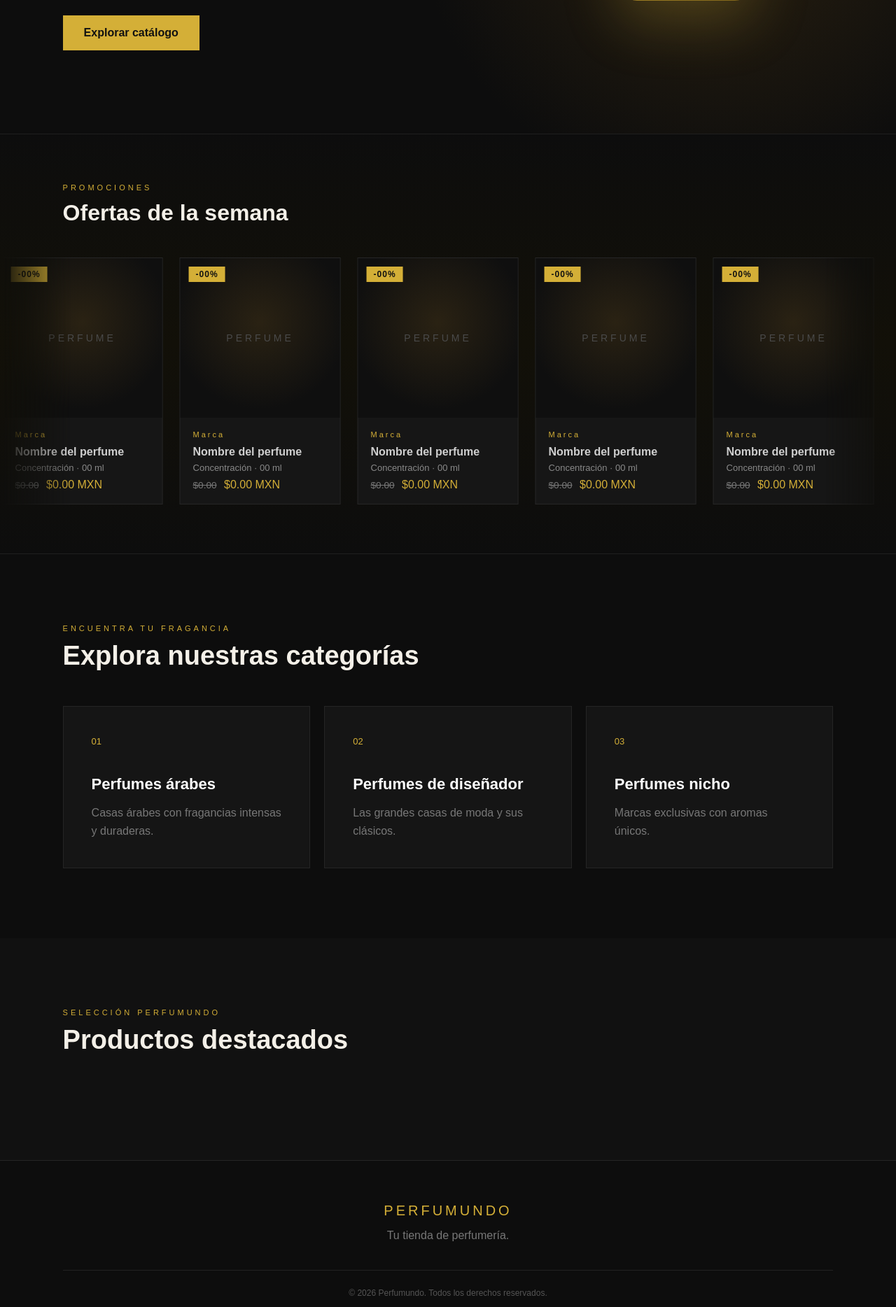
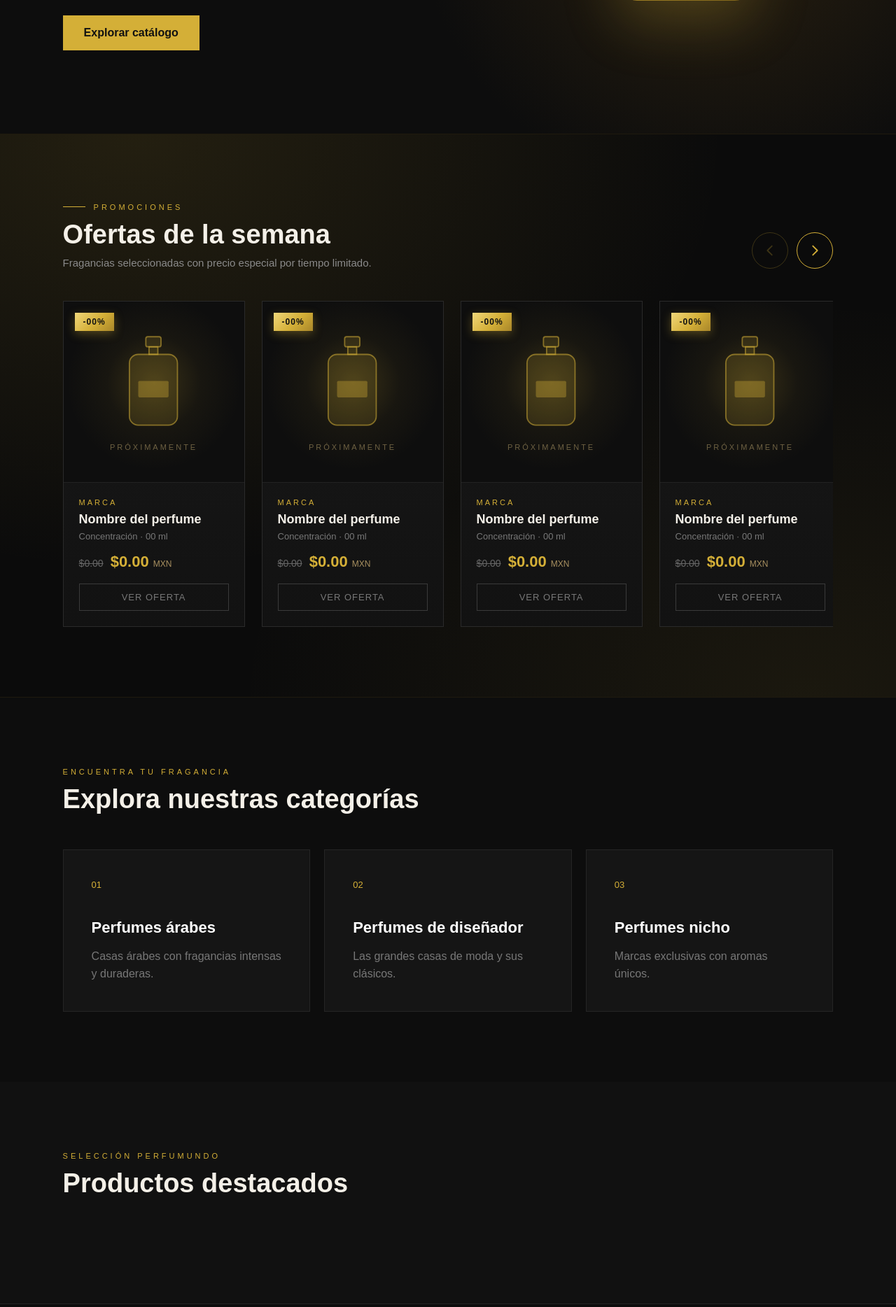
Before and after one commit to Vikey471/Perfumundo, a Django app: page / in a window 1280 px wide. Shown: the part 569-2437 px from the top of the page at 70% size. Run offline with Django 5.2, Linux system fonts and the light colour scheme; data that the repository does not hold is empty.

Commit message:
Promociones en fila con flechas y difuminado más visible
- La cinta automática pasa a ser una fila horizontal con flechas
- Tarjetas decoradas: insignia dorada, frasco ilustrado, precio y botón
- Difuminado con desenfoque más marcado, también en el encabezado principal
- CSS y JS con ?v= para que el navegador no use una copia vieja en caché

Co-Authored-By: Claude Opus 5.5 <noreply@anthropic.com>

```diff
--- a/tienda/context_processors.py
+++ b/tienda/context_processors.py
@@ -1,6 +1,23 @@
+from pathlib import Path
+
 from .carrito import CLAVE_SESION
 from .models import Marca
 from .precios import porcentaje_descuento
+
+
+_ESTATICOS = [
+    Path(__file__).resolve().parent / 'static' / 'tienda' / 'css' / 'estilos.css',
+    Path(__file__).resolve().parent / 'static' / 'tienda' / 'js' / 'animaciones.js',
+]
+
+
+def _version_estaticos():
+    """Cambia cada vez que se edita el CSS o el JS, para que el navegador
+    no siga usando una copia vieja guardada en caché."""
+    try:
+        return int(max(p.stat().st_mtime for p in _ESTATICOS))
+    except OSError:
+        return 0
 
 
 def tienda(request):
@@ -11,4 +28,5 @@ def tienda(request):
         'categorias_menu': Marca.Categoria.choices,
         'carrito_cantidad': sum(carrito.values()),
         'descuento_cliente': porcentaje_descuento(request.user),
+        'version_estaticos': _version_estaticos(),
     }
--- a/tienda/static/tienda/css/estilos.css
+++ b/tienda/static/tienda/css/estilos.css
@@ -1277,31 +1277,22 @@ footer p {
    ANIMACIONES DE DIFUMINADO
 ========================= */
 
-/* Toda la página entra con un difuminado suave */
-body {
-    animation: pagina-entra 0.7s ease-out both;
-}
-
-@keyframes pagina-entra {
-    from { opacity: 0; }
-    to   { opacity: 1; }
-}
-
-/* Elementos que aparecen al hacer scroll (los marca animaciones.js).
+/* Elementos que aparecen al cargar y al hacer scroll (los marca animaciones.js).
    Se usa "translate" y no "transform" para no chocar con los efectos hover. */
 .reveal {
     opacity: 0;
+    filter: blur(14px);
 }
 
 .reveal.is-visible {
-    animation: difuminar-entrada 0.9s cubic-bezier(0.22, 1, 0.36, 1) var(--reveal-delay, 0ms) both;
+    animation: difuminar-entrada 1.2s cubic-bezier(0.22, 1, 0.36, 1) var(--reveal-delay, 0ms) both;
 }
 
 @keyframes difuminar-entrada {
     from {
         opacity: 0;
-        filter: blur(10px);
-        translate: 0 28px;
+        filter: blur(14px);
+        translate: 0 34px;
     }
     to {
         opacity: 1;
@@ -1331,138 +1322,273 @@ body {
 }
 
 /* =========================
-   CINTA DE PROMOCIONES
-========================= */
-
-.promo-strip {
-    padding: 70px 0 30px;
-    border-top: 1px solid #1f1f1f;
-    border-bottom: 1px solid #1f1f1f;
-    background: linear-gradient(180deg, #0d0d0d 0%, #121008 50%, #0d0d0d 100%);
-}
-
-.promo-strip-heading {
-    padding: 0 7%;
-    margin-bottom: 35px;
-}
-
-.promo-strip-heading p {
+   PROMOCIONES (FILA CON FLECHAS)
+========================= */
+
+.promo-section {
+    position: relative;
+    padding: 90px 7% 80px;
+    overflow: hidden;
+    background:
+        radial-gradient(ellipse at 15% 0%, rgba(212, 175, 55, 0.12), transparent 55%),
+        radial-gradient(ellipse at 90% 100%, rgba(212, 175, 55, 0.08), transparent 50%),
+        #0b0b0b;
+    border-top: 1px solid #1f1a0e;
+    border-bottom: 1px solid #1f1a0e;
+}
+
+.promo-header {
+    display: flex;
+    align-items: flex-end;
+    justify-content: space-between;
+    gap: 30px;
+    margin-bottom: 40px;
+}
+
+.promo-kicker {
+    display: inline-flex;
+    align-items: center;
+    gap: 12px;
     color: #d4af37;
     font-size: 11px;
     letter-spacing: 4px;
     margin-bottom: 12px;
 }
 
-.promo-strip-heading h2 {
-    font-size: 32px;
-}
-
-.promo-viewport {
-    display: flex;
-    overflow: hidden;
-    padding: 10px 0 40px;
-    /* Los bordes se desvanecen para que la cinta "entre" y "salga" suave */
-    -webkit-mask-image: linear-gradient(90deg, transparent, #000 8%, #000 92%, transparent);
-    mask-image: linear-gradient(90deg, transparent, #000 8%, #000 92%, transparent);
-}
-
-.promo-track {
+.promo-kicker::before {
+    content: "";
+    width: 32px;
+    height: 1px;
+    background: #d4af37;
+}
+
+.promo-header h2 {
+    font-size: 38px;
+    margin-bottom: 10px;
+}
+
+.promo-subtitle {
+    color: #8a8a8a;
+    font-size: 15px;
+}
+
+.promo-arrows {
+    display: flex;
+    gap: 12px;
+    flex-shrink: 0;
+}
+
+.promo-arrow {
+    width: 52px;
+    height: 52px;
+    display: grid;
+    place-items: center;
+    border-radius: 50%;
+    border: 1px solid #d4af37;
+    background: transparent;
+    color: #d4af37;
+    cursor: pointer;
+    transition: background 0.3s, color 0.3s, opacity 0.3s, transform 0.3s;
+}
+
+.promo-arrow svg {
+    width: 22px;
+    height: 22px;
+    fill: none;
+    stroke: currentColor;
+    stroke-width: 2;
+    stroke-linecap: round;
+    stroke-linejoin: round;
+}
+
+.promo-arrow:hover:not(:disabled) {
+    background: #d4af37;
+    color: #111;
+    transform: scale(1.06);
+}
+
+.promo-arrow:disabled {
+    opacity: 0.25;
+    cursor: default;
+}
+
+.promo-row {
     display: flex;
     gap: 24px;
-    padding-right: 24px;
     list-style: none;
-    flex-shrink: 0;
-    animation: cinta-avanza 40s linear infinite;
-}
-
-.promo-viewport:hover .promo-track {
-    animation-play-state: paused;
-}
-
-@keyframes cinta-avanza {
-    from { transform: translateX(0); }
-    to   { transform: translateX(-100%); }
+    overflow-x: auto;
+    scroll-snap-type: x mandatory;
+    scroll-behavior: smooth;
+    padding: 6px 2px 20px;
+    scrollbar-width: none;
+}
+
+.promo-row::-webkit-scrollbar {
+    display: none;
 }
 
 .promo-card {
     position: relative;
-    width: 230px;
-    flex-shrink: 0;
-    background: #161616;
-    border: 1px solid #262626;
+    flex: 0 0 260px;
+    scroll-snap-align: start;
+    background: linear-gradient(180deg, #181818 0%, #121212 100%);
+    border: 1px solid #2a2a2a;
+    overflow: hidden;
     transition: border-color 0.4s, box-shadow 0.4s, transform 0.4s;
 }
 
+.promo-card::after {
+    /* línea dorada que se ilumina arriba de la tarjeta */
+    content: "";
+    position: absolute;
+    top: 0;
+    left: 0;
+    right: 0;
+    height: 2px;
+    background: linear-gradient(90deg, transparent, #d4af37, transparent);
+    opacity: 0;
+    transition: opacity 0.4s;
+}
+
 .promo-card:hover {
-    border-color: #d4af37;
-    box-shadow: 0 10px 35px rgba(212, 175, 55, 0.15);
-    transform: translateY(-5px);
+    border-color: rgba(212, 175, 55, 0.6);
+    box-shadow: 0 18px 45px rgba(0, 0, 0, 0.5), 0 0 30px rgba(212, 175, 55, 0.12);
+    transform: translateY(-6px);
+}
+
+.promo-card:hover::after {
+    opacity: 1;
 }
 
 .promo-badge {
     position: absolute;
-    top: 12px;
-    left: 12px;
-    padding: 4px 10px;
-    background: #d4af37;
+    top: 16px;
+    left: 16px;
+    z-index: 1;
+    padding: 6px 12px;
+    background: linear-gradient(135deg, #f0d77a, #d4af37 55%, #a8862a);
     color: #111;
     font-size: 12px;
     font-weight: bold;
     letter-spacing: 1px;
-    z-index: 1;
+    box-shadow: 0 4px 14px rgba(212, 175, 55, 0.35);
 }
 
 .promo-image {
+    position: relative;
     aspect-ratio: 1 / 1;
     display: flex;
+    flex-direction: column;
     align-items: center;
     justify-content: center;
+    gap: 14px;
     background:
-        radial-gradient(circle at 50% 40%, #2a2213 0%, #0f0f0f 70%);
-    color: #4a4a4a;
+        radial-gradient(circle at 50% 45%, rgba(212, 175, 55, 0.22) 0%, rgba(212, 175, 55, 0.05) 35%, transparent 65%),
+        #0e0e0e;
+}
+
+.promo-bottle {
+    width: 42%;
+    fill: rgba(212, 175, 55, 0.14);
+    stroke: rgba(212, 175, 55, 0.55);
+    stroke-width: 2;
+    transition: transform 0.6s ease;
+}
+
+.promo-bottle-label {
+    fill: rgba(212, 175, 55, 0.35);
+    stroke: none;
+}
+
+.promo-card:hover .promo-bottle {
+    transform: translateY(-6px) scale(1.05);
+}
+
+.promo-soon {
+    color: #6f6243;
+    font-size: 11px;
+    letter-spacing: 3px;
+    text-transform: uppercase;
+}
+
+.promo-info {
+    padding: 22px;
+    border-top: 1px solid #222;
+}
+
+.promo-brand {
+    color: #d4af37;
+    font-size: 11px;
+    letter-spacing: 3px;
+    text-transform: uppercase;
+    margin-bottom: 8px;
+}
+
+.promo-info h3 {
+    font-size: 18px;
+    margin-bottom: 6px;
+    color: #f4f0e8;
+}
+
+.promo-meta {
+    color: #777;
+    font-size: 13px;
+    margin-bottom: 16px;
+}
+
+.promo-price-row {
+    display: flex;
+    align-items: baseline;
+    gap: 10px;
+    margin-bottom: 18px;
+}
+
+.promo-price-old {
+    color: #666;
     font-size: 14px;
-    letter-spacing: 4px;
-}
-
-.promo-info {
-    padding: 18px;
-}
-
-.promo-info h3 {
-    font-size: 16px;
-    margin-bottom: 6px;
-    color: #cfcfcf;
+    text-decoration: line-through;
 }
 
 .promo-price {
     color: #d4af37;
-    font-size: 16px;
-}
-
-@media (max-width: 600px) {
+    font-size: 22px;
+    font-weight: bold;
+}
+
+.promo-price small {
+    font-size: 12px;
+    font-weight: normal;
+    color: #a89060;
+}
+
+.promo-button {
+    display: block;
+    padding: 11px;
+    text-align: center;
+    border: 1px solid #3a3a3a;
+    color: #777;
+    font-size: 13px;
+    letter-spacing: 1px;
+    text-transform: uppercase;
+    transition: border-color 0.3s, color 0.3s;
+}
+
+.promo-card:hover .promo-button {
+    border-color: #d4af37;
+    color: #d4af37;
+}
+
+@media (max-width: 700px) {
+    .promo-header {
+        flex-direction: column;
+        align-items: flex-start;
+    }
+
+    .promo-header h2 {
+        font-size: 28px;
+    }
+
     .promo-card {
-        width: 180px;
-    }
-
-    .promo-strip-heading h2 {
-        font-size: 26px;
-    }
-}
-
-/* Respeta a quien pide menos movimiento en su sistema */
-@media (prefers-reduced-motion: reduce) {
-    body,
-    .reveal,
-    .reveal.is-visible {
-        animation: none;
-        opacity: 1;
-    }
-
-    .promo-viewport {
-        overflow-x: auto;
-    }
-
-    .promo-track {
-        animation: none;
-    }
-}
+        flex-basis: 78%;
+    }
+}
--- a/tienda/static/tienda/js/animaciones.js
+++ b/tienda/static/tienda/js/animaciones.js
@@ -1,15 +1,23 @@
 /*
  * Animaciones de Perfumundo.
- * Los elementos aparecen con un difuminado suave cuando entran en pantalla.
- * Si el visitante pidió "reducir movimiento" en su sistema, no se anima nada.
+ *  1. Difuminado: los elementos aparecen desenfocados y se aclaran al entrar
+ *     en pantalla (al cargar y al hacer scroll).
+ *  2. Promociones: fila horizontal que se recorre con flechas.
  */
 (function () {
     'use strict';
 
+    /* ---------- 1. Difuminado al aparecer ---------- */
+
     const SELECTORES = [
+        '.hero-small',
+        '.hero h1',
+        '.hero-description',
+        '.hero-button',
+        '.hero-image',
         '.section-heading',
-        '.hero-content',
-        '.hero-image',
+        '.promo-header',
+        '.promo-card',
         '.category-card',
         '.product-card',
         '.category-filters',
@@ -21,24 +29,19 @@
         '.account-form',
         '.account-status',
         '.order-summary',
-        '.order-card',
-        '.promo-strip'
+        '.order-card'
     ];
 
-    const reducirMovimiento = window.matchMedia('(prefers-reduced-motion: reduce)').matches;
     const elementos = document.querySelectorAll(SELECTORES.join(','));
 
-    if (reducirMovimiento || !('IntersectionObserver' in window)) {
-        return;
-    }
-
-    // Escalona los elementos que aparecen juntos (tarjetas de una misma fila).
+    if ('IntersectionObserver' in window) {
+        // Escalona los elementos hermanos (tarjetas de una misma fila).
         const contadorPorPadre = new Map();
         elementos.forEach(function (el) {
             const padre = el.parentElement;
             const n = contadorPorPadre.get(padre) || 0;
             contadorPorPadre.set(padre, n + 1);
-        el.style.setProperty('--reveal-delay', Math.min(n, 6) * 90 + 'ms');
+            el.style.setProperty('--reveal-delay', Math.min(n, 6) * 120 + 'ms');
             el.classList.add('reveal');
         });
 
@@ -49,7 +52,42 @@
                     observador.unobserve(entrada.target);
                 }
             });
-    }, { threshold: 0.12, rootMargin: '0px 0px -40px 0px' });
+        }, { threshold: 0.15, rootMargin: '0px 0px -60px 0px' });
 
         elementos.forEach(function (el) { observador.observe(el); });
+    }
+
+    /* ---------- 2. Promociones con flechas ---------- */
+
+    document.querySelectorAll('.promo-section').forEach(function (seccion) {
+        const fila = seccion.querySelector('[data-promo-row]');
+        const anterior = seccion.querySelector('[data-promo-prev]');
+        const siguiente = seccion.querySelector('[data-promo-next]');
+        if (!fila || !anterior || !siguiente) { return; }
+
+        function paso() {
+            const tarjeta = fila.querySelector('.promo-card');
+            if (!tarjeta) { return fila.clientWidth; }
+            const gap = parseFloat(getComputedStyle(fila).columnGap) || 0;
+            const visibles = Math.max(1, Math.floor(fila.clientWidth / (tarjeta.offsetWidth + gap)));
+            return visibles * (tarjeta.offsetWidth + gap);
+        }
+
+        function actualizarFlechas() {
+            const max = fila.scrollWidth - fila.clientWidth - 2;
+            anterior.disabled = fila.scrollLeft <= 2;
+            siguiente.disabled = fila.scrollLeft >= max;
+        }
+
+        anterior.addEventListener('click', function () {
+            fila.scrollBy({ left: -paso(), behavior: 'smooth' });
+        });
+        siguiente.addEventListener('click', function () {
+            fila.scrollBy({ left: paso(), behavior: 'smooth' });
+        });
+
+        fila.addEventListener('scroll', actualizarFlechas, { passive: true });
+        window.addEventListener('resize', actualizarFlechas);
+        actualizarFlechas();
+    });
 })();
--- a/tienda/templates/tienda/_cinta_promociones.html
+++ b/tienda/templates/tienda/_cinta_promociones.html
@@ -1,37 +1,57 @@
 {% comment %}
-    Cinta de promociones que se desplaza sola.
+    Sección de promociones: fila horizontal que se recorre con flechas.
     Por ahora muestra espacios vacíos; después se llenará con perfumes en promoción.
-    La lista se repite dos veces para que el movimiento sea continuo.
 {% endcomment %}
-<section class="promo-strip" aria-label="Promociones">
+<section class="promo-section" aria-label="Promociones">
 
-    <div class="promo-strip-heading">
-        <p>PROMOCIONES</p>
+    <div class="promo-header">
+        <div>
+            <p class="promo-kicker">PROMOCIONES</p>
             <h2>Ofertas de la semana</h2>
+            <p class="promo-subtitle">Fragancias seleccionadas con precio especial por tiempo limitado.</p>
         </div>
 
-    <div class="promo-viewport">
-        {% for vuelta in "12" %}
-            <ul class="promo-track" {% if forloop.last %}aria-hidden="true"{% endif %}>
-                {% for espacio in "123456" %}
+        <div class="promo-arrows">
+            <button type="button" class="promo-arrow" data-promo-prev aria-label="Ver promociones anteriores">
+                <svg viewBox="0 0 24 24" aria-hidden="true"><path d="M15 5l-7 7 7 7"/></svg>
+            </button>
+            <button type="button" class="promo-arrow" data-promo-next aria-label="Ver más promociones">
+                <svg viewBox="0 0 24 24" aria-hidden="true"><path d="M9 5l7 7-7 7"/></svg>
+            </button>
+        </div>
+    </div>
+
+    <ul class="promo-row" data-promo-row>
+        {% for espacio in "12345678" %}
             <li class="promo-card">
+
                 <span class="promo-badge">-00%</span>
 
-                        <div class="promo-image">PERFUME</div>
+                <div class="promo-image">
+                    <svg class="promo-bottle" viewBox="0 0 120 160" aria-hidden="true">
+                        <rect x="48" y="8" width="24" height="16" rx="3"/>
+                        <rect x="53" y="24" width="14" height="12"/>
+                        <rect x="22" y="36" width="76" height="112" rx="14"/>
+                        <rect class="promo-bottle-label" x="36" y="78" width="48" height="26" rx="2"/>
+                    </svg>
+                    <span class="promo-soon">Próximamente</span>
+                </div>
 
                 <div class="promo-info">
-                            <p class="product-brand">Marca</p>
+                    <p class="promo-brand">Marca</p>
                     <h3>Nombre del perfume</h3>
-                            <p class="product-meta">Concentración · 00 ml</p>
-                            <p class="promo-price">
-                                <span class="price-old">$0.00</span>
-                                $0.00 MXN
-                            </p>
+                    <p class="promo-meta">Concentración · 00 ml</p>
+
+                    <div class="promo-price-row">
+                        <span class="promo-price-old">$0.00</span>
+                        <span class="promo-price">$0.00 <small>MXN</small></span>
                     </div>
+
+                    <span class="promo-button" aria-disabled="true">Ver oferta</span>
+                </div>
+
             </li>
         {% endfor %}
     </ul>
-        {% endfor %}
-    </div>
 
 </section>
--- a/tienda/templates/tienda/base.html
+++ b/tienda/templates/tienda/base.html
@@ -8,8 +8,8 @@
 
     <title>{% block title %}Perfumundo | Tu tienda de perfumes{% endblock %}</title>
 
-    <link rel="stylesheet" href="{% static 'tienda/css/estilos.css' %}">
-    <script src="{% static 'tienda/js/animaciones.js' %}" defer></script>
+    <link rel="stylesheet" href="{% static 'tienda/css/estilos.css' %}?v={{ version_estaticos }}">
+    <script src="{% static 'tienda/js/animaciones.js' %}?v={{ version_estaticos }}" defer></script>
 
     {% block extra_head %}{% endblock %}
 </head>
```
Lines whose indentation alone changed are shown as unchanged.
